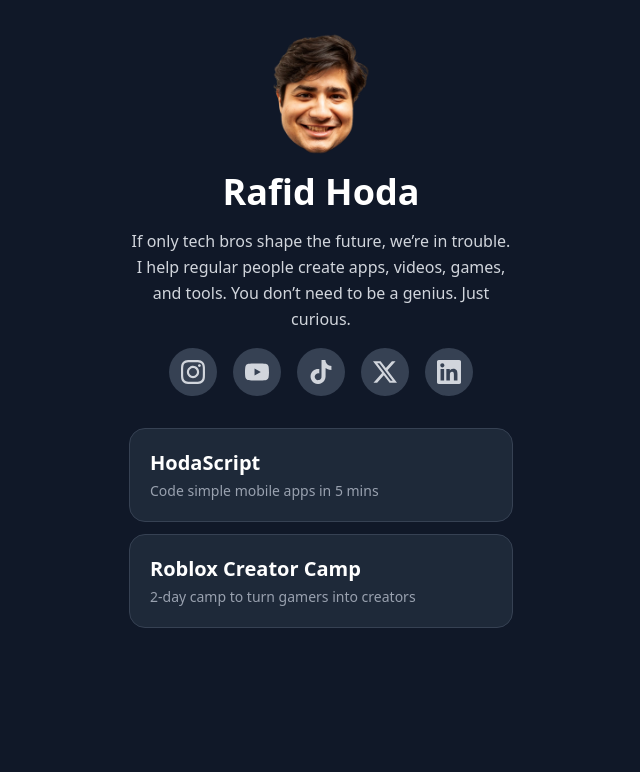
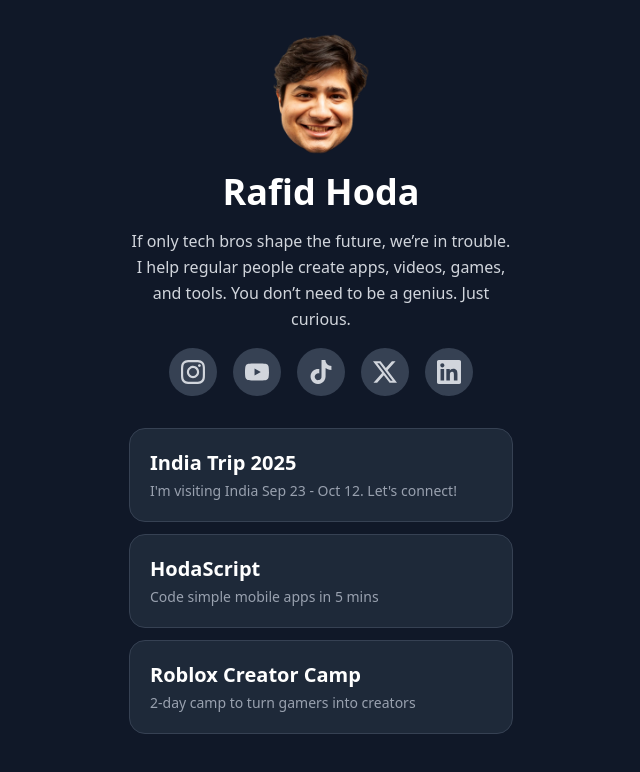
Before and after one commit to rafidhoda/rafidhoda, a Next.js app: page / in a window 1280 px wide. Shown: the top 772 px of the page, without its empty margins (319-959 px from the left). Built offline with nearby package versions, Linux system fonts and the light colour scheme.

Commit message:
Add india page link

```diff
--- a/src/app/page.tsx
+++ b/src/app/page.tsx
@@ -2,6 +2,12 @@ import Image from "next/image";
 
 export default function Home() {
   const offerings = [
+    {
+      title: "India Trip 2025",
+      description: "I'm visiting India Sep 23 - Oct 12. Let's connect!",
+      url: "/india-trip-2025",
+      external: false,
+    },
     {
       title: "HodaScript",
       description: "Code simple mobile apps in 5 mins",
```
